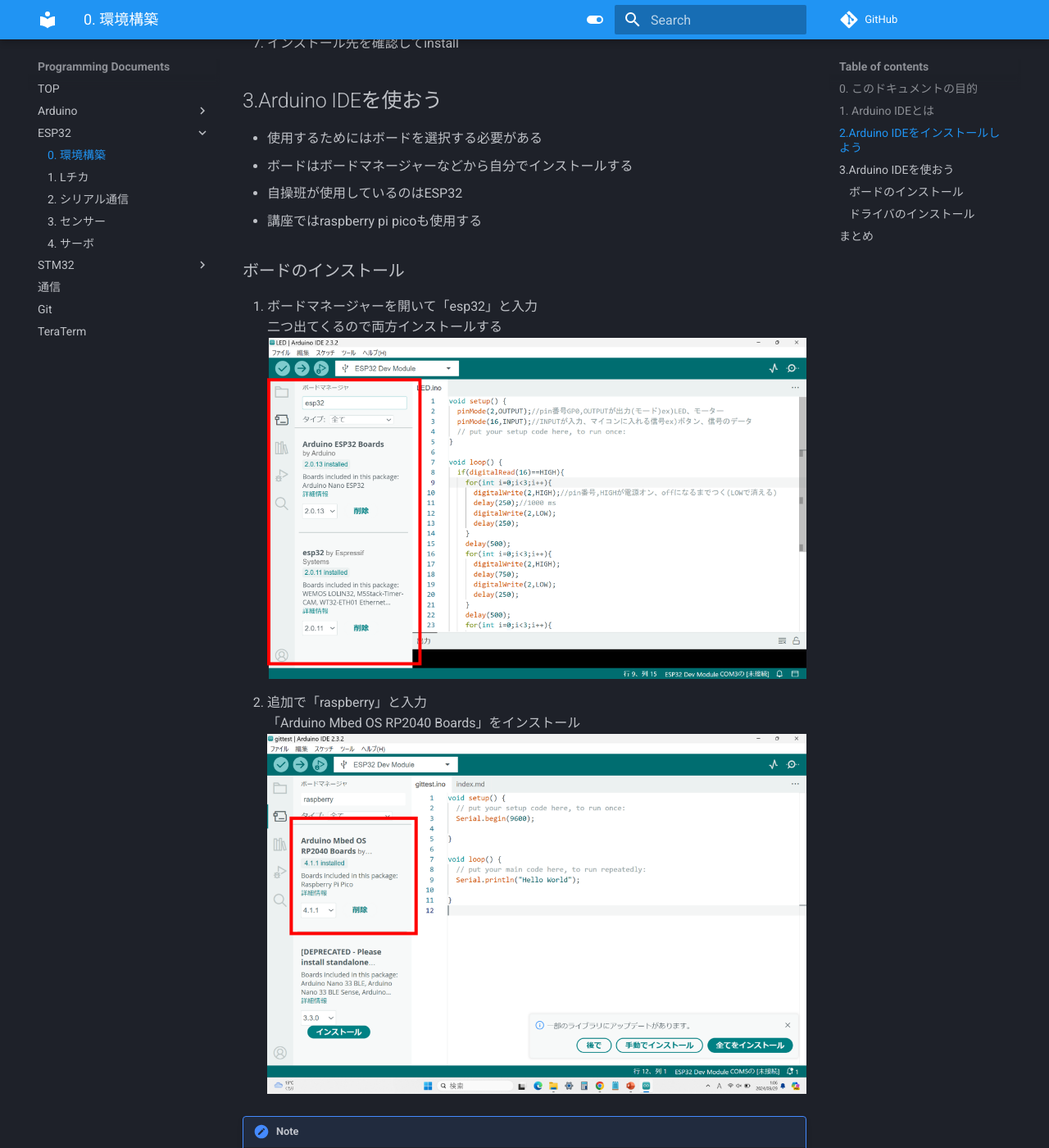
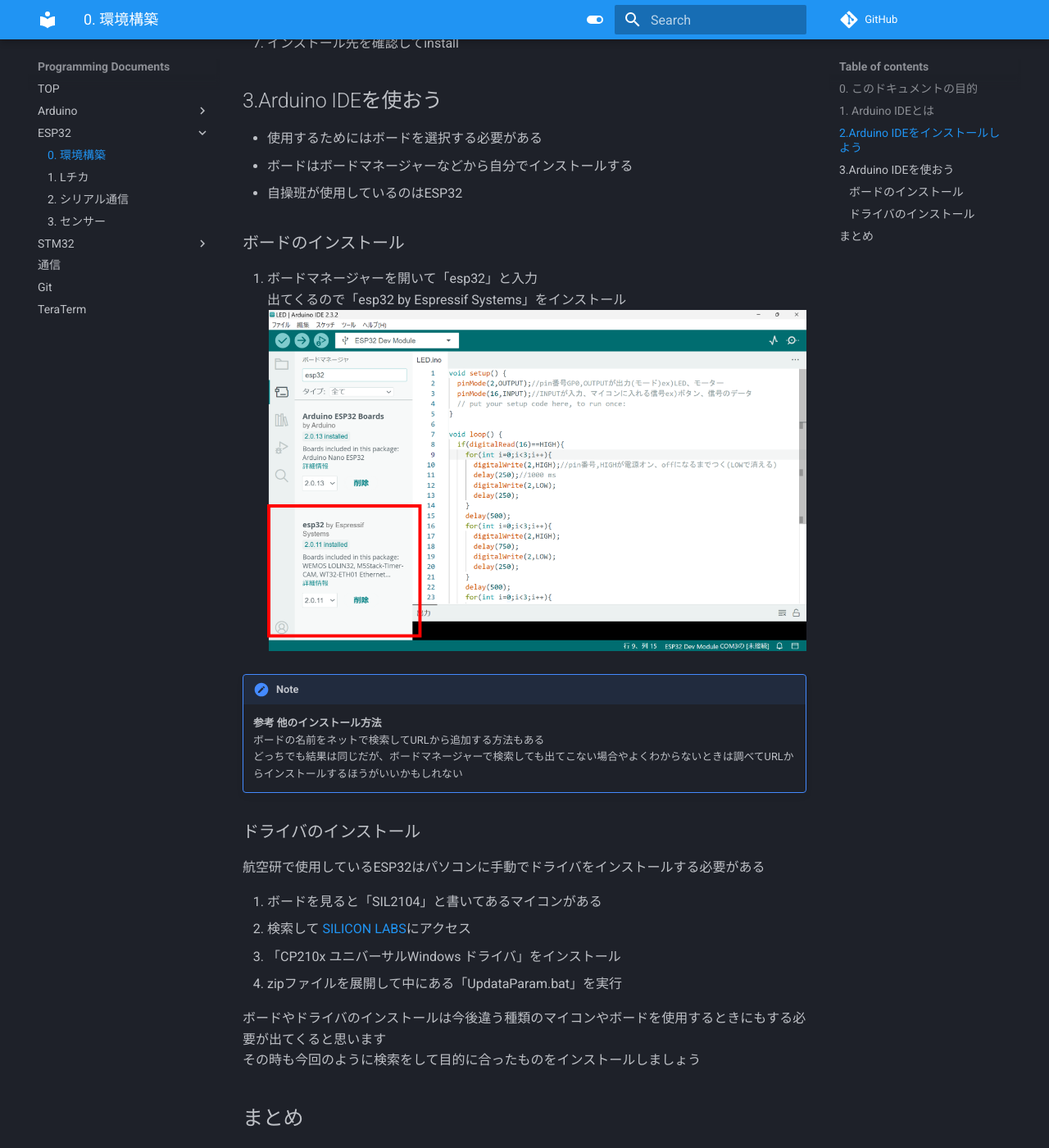
Before and after one commit to NOKOLat/Programming_Documents, an MkDocs documentation site: the page built from docs/ESP32/lesson0-environment.md, in a window 1280 px wide and 1400 px high, scrolled down 1834 px. Shown: the whole window at 82% size. Built offline with MkDocs 1.6.1 and Material for MkDocs 9.7.7, drawn with Linux system fonts in a browser that asks for light colours; nearby versions of some CDN libraries; comment, search, counter and statistics services are not loaded.

Commit message:
lesson0を修正

```diff
--- a/docs/ESP32/lesson0-environment.md
+++ b/docs/ESP32/lesson0-environment.md
@@ -31,14 +31,11 @@
 - 使用するためにはボードを選択する必要がある
 - ボードはボードマネージャーなどから自分でインストールする
 - 自操班が使用しているのはESP32
-- 講座ではraspberry pi picoも使用する
+
 ### ボードのインストール
 1. ボードマネージャーを開いて「esp32」と入力
-二つ出てくるので両方インストールする
+出てくるので「esp32 by Espressif Systems」をインストール
 ![](res/lesson0-environment/boardmaneger.png)
-1. 追加で「raspberry」と入力
-「Arduino Mbed OS RP2040 Boards」をインストール
-![](res/lesson0-environment/boardmaneger2.png)
 
 !!! Note
     **参考 他のインストール方法**
--- a/mkdocs.yml
+++ b/mkdocs.yml
@@ -60,7 +60,6 @@
   - 1. Lチカ: ESP32/lesson1-LED.md
   - 2. シリアル通信: ESP32/lesson2-serial.md
   - 3. センサー: ESP32/lesson3-sensor.md
-  - 4. サーボ: ESP32/lesson4-servo.md
 - STM32:
   - 1. 環境構築とLチカ: STM32/environmentSetUp.md
   - 2. UARTとツールの使い方: STM32/serial.md
```
Also changed, not shown: docs/index.md (+0 -1 lines), docs/ESP32/res/lesson0-environment/boardmaneger.png, docs/ESP32/res/lesson0-environment/boardmaneger2.png (deleted).
